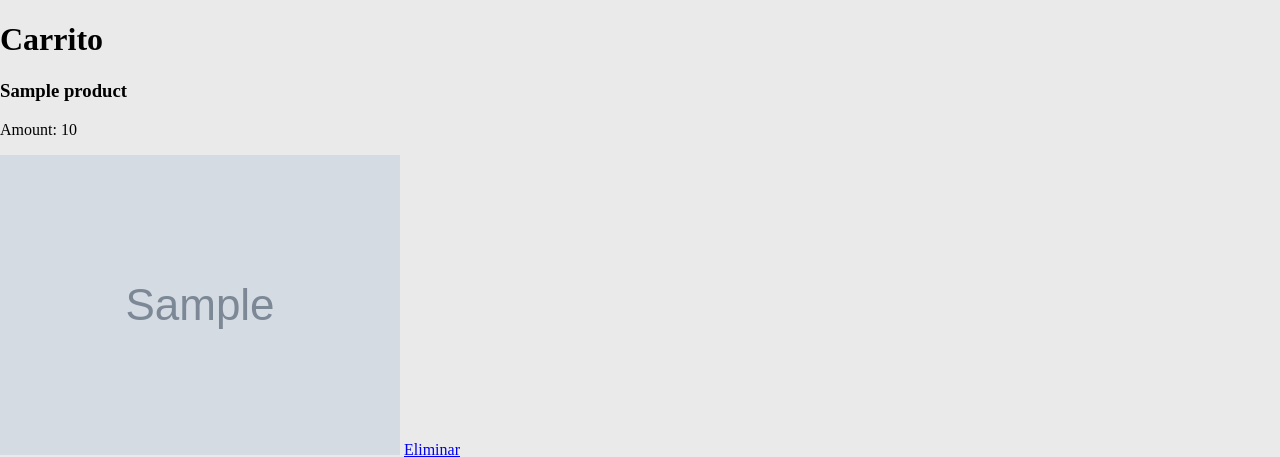
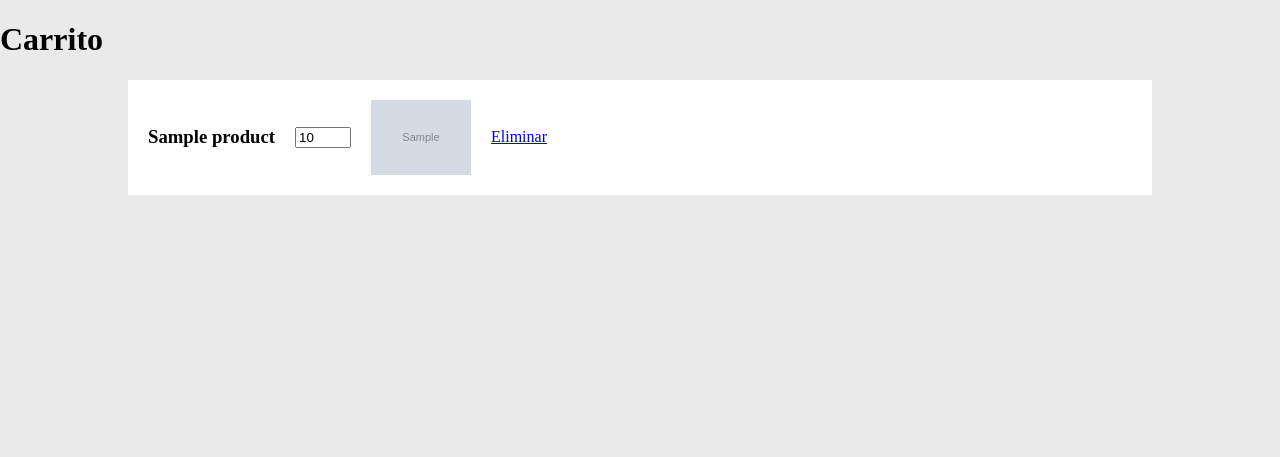
Before and after one commit to tzuzulcode/tzuzulcode-django-abril2022, a Django app: page /cart/ in a window 1280 px wide. Shown: the part 66-523 px from the top of the page. Run offline with Django 4.2, Linux system fonts and the light colour scheme; a user stored in the database is signed in; tables that the repository leaves empty hold one stand-in row (values such as "Sample post"); grey boxes marked "Sample" are stand-in pictures.

Commit message:
Carrito de cmpras

```diff
--- a/Ecommerce/cart/views.py
+++ b/Ecommerce/cart/views.py
@@ -4,15 +4,22 @@ from products.models import Product
 from django.utils.decorators import decorator_from_middleware
 from users.middleware import AuthMiddleware
 
+# Create your views here.
+auth_middleware = decorator_from_middleware(AuthMiddleware)
 
-# Create your views here.
-@decorator_from_middleware(AuthMiddleware)
+print(auth_middleware)
+
+
+@auth_middleware
 def get_cart(request):
-    products = request.user.cart.products.all()
+    if request.user.is_authenticated:
+        products = request.user.cart.products.all()
 
-    return render(request, "pages/cart.html", {
-        "products": products
-    })
+        return render(request, "pages/cart.html", {
+            "products": products
+        })
+
+    return redirect("/")
 
 
 def add_to_cart(request, idProduct):
@@ -20,14 +27,7 @@ def add_to_cart(request, idProduct):
         cartItem = CartItem()
         cartItem.product = Product.objects.get(pk=idProduct)
         cartItem.amount = 1
-        if request.user.cart:
-            cartItem.cart = request.user.cart
-        else:
-            cart = Cart()
-            cart.user = request.user
-            cart.save()
-            cartItem.cart = cart
-
+        cartItem.cart = request.user.cart
         cartItem.save()
 
     return redirect("/")
--- /dev/null
+++ b/Ecommerce/static/css/cart.css
@@ -0,0 +1,16 @@
+.cart{
+    width: 80%;
+    margin: 0 auto;
+    background: white;
+}
+
+.cart-item{
+    display: flex;
+    align-items: center;
+    gap: 20px;
+    padding: 20px;
+}
+
+.cart-item-image{
+    width: 100px;
+}
--- a/Ecommerce/templates/base.html
+++ b/Ecommerce/templates/base.html
@@ -5,6 +5,8 @@
     <meta charset="UTF-8">
     <title>{% block title  %}{% endblock %}</title>
     <link href="{% static "css/base.css" %}" rel="stylesheet">
+    {% block custom_css %}
+    {% endblock %}
 </head>
 <body>
 
--- a/Ecommerce/templates/pages/cart.html
+++ b/Ecommerce/templates/pages/cart.html
@@ -1,4 +1,9 @@
 {% extends "base.html" %}
+
+{% block custom_css %}
+    {% load static %}
+    <link href="{% static "css/cart.css" %}" rel="stylesheet">
+{% endblock %}
 
 {% block title %}
     My cart
@@ -7,15 +12,24 @@
 
 {% block main %}
     <h1>Carrito</h1>
-    <section>
+    <section class="cart">
         {% for cartItem in products %}
-            <article>
+            <article class="cart-item">
                 <h3>{{ cartItem.product.name }}</h3>
-                <p>Amount: {{ cartItem.amount }}</p>
-                <img src="{{ cartItem.product.image }}">
+                <input id="amount" type="number" max="10" min="1" value="{{ cartItem.amount }}">
+                <img class="cart-item-image" src="{{ cartItem.product.image }}">
                 <a href="/cart/delete/{{ cartItem.id }}">Eliminar</a>
             </article>
         {% endfor %}
     </section>
 
+    <script>
+        const amount = document.getElementById("amount")
+        amount.onchange = function (){
+            alert(amount.value)
+            // fetch de javascript
+        }
+
+    </script>
+
 {% endblock %}
```
Also changed, not shown: Ecommerce/users/views.py (+5 -7 lines).
